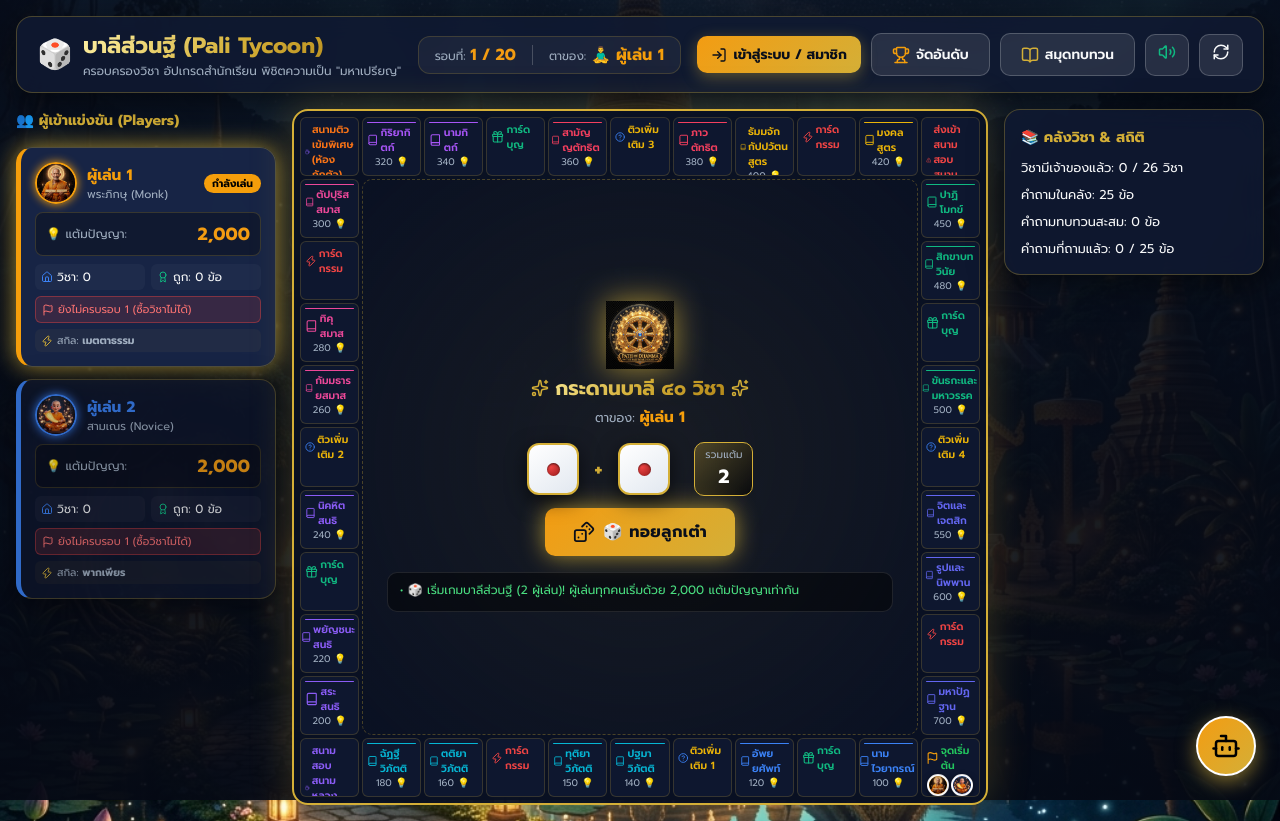
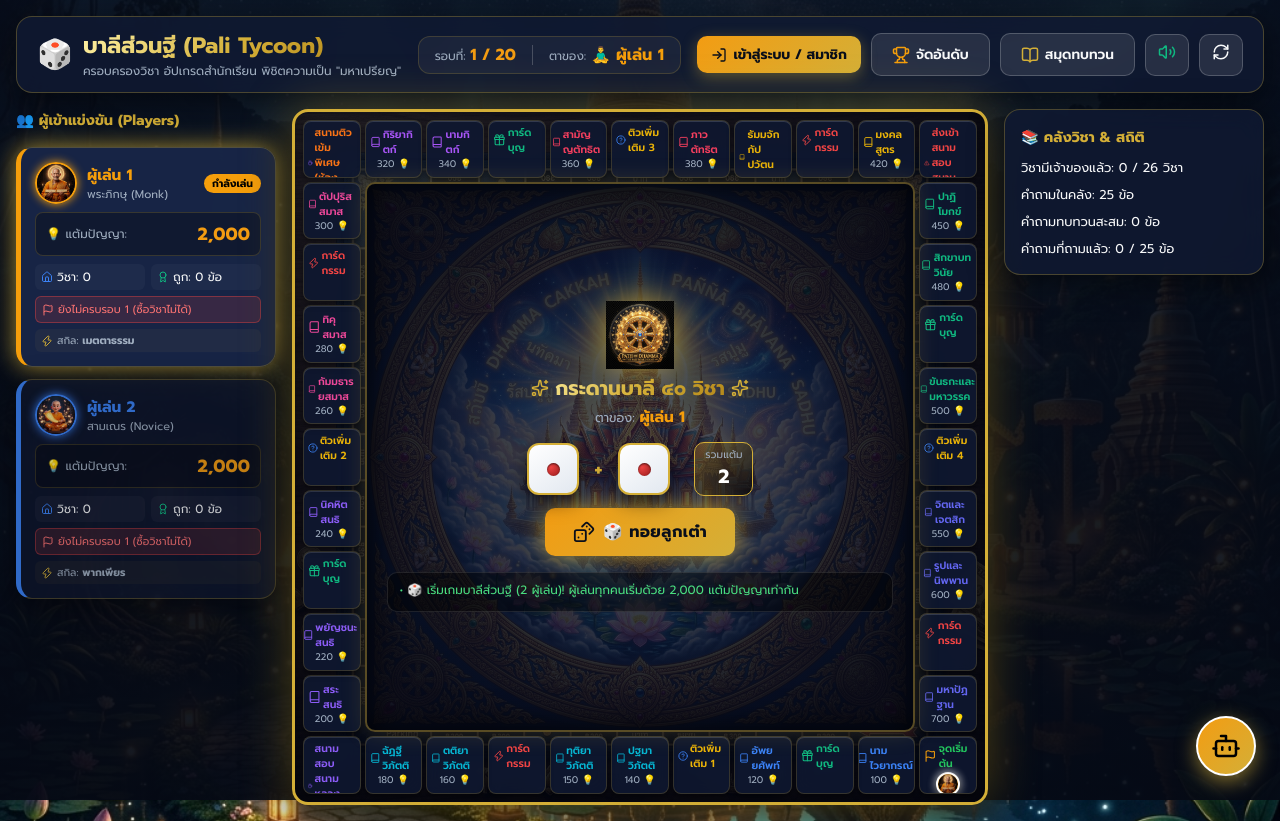
Before and after one commit to purinut357159-droid/pali, a React (Vite) app: page / in a window 1280 px wide. Both pictures are taken after a click on the button "เริ่มการแข่งขันบาลี". Built offline with nearby package versions, Linux system fonts and the light colour scheme.

Commit message:
Add custom luxury Thai Buddhist board playmat texture and illuminated center art

```diff
--- a/src/index.css
+++ b/src/index.css
@@ -184,23 +184,30 @@ body {
   display: grid;
   grid-template-columns: repeat(11, 1fr);
   grid-template-rows: repeat(11, 1fr);
-  gap: 3px;
+  gap: 4px;
   width: 100%;
-  max-width: 820px;
+  max-width: 840px;
   aspect-ratio: 1 / 1;
   margin: 0 auto;
-  background: rgba(10, 17, 35, 0.95);
-  padding: 6px;
+  background:
+    linear-gradient(rgba(8, 14, 30, 0.82), rgba(5, 9, 22, 0.88)),
+    url('/images/board_mat.png') center/cover no-repeat;
+  padding: 8px;
   border-radius: var(--radius-lg);
-  border: 2px solid var(--primary-gold);
-  box-shadow: 0 0 40px rgba(212, 175, 55, 0.25);
+  border: 3px solid var(--primary-gold);
+  box-shadow:
+    0 0 50px rgba(212, 175, 55, 0.35),
+    0 20px 45px rgba(0, 0, 0, 0.8),
+    inset 0 0 30px rgba(0, 0, 0, 0.6);
   position: relative;
 }
 
 .board-tile {
-  background: var(--bg-card);
-  border: 1px solid rgba(212, 175, 55, 0.2);
-  border-radius: 6px;
+  background: rgba(15, 24, 48, 0.9);
+  backdrop-filter: blur(8px);
+  -webkit-backdrop-filter: blur(8px);
+  border: 1px solid rgba(212, 175, 55, 0.25);
+  border-radius: 8px;
   padding: 4px;
   display: flex;
   flex-direction: column;
@@ -208,16 +215,20 @@ body {
   justify-content: space-between;
   font-size: 0.68rem;
   cursor: pointer;
-  transition: all 0.2s ease;
+  transition: all 0.2s cubic-bezier(0.34, 1.56, 0.64, 1);
   position: relative;
   overflow: hidden;
+  box-shadow:
+    0 3px 6px rgba(0, 0, 0, 0.5),
+    inset 0 1px 0 rgba(255, 255, 255, 0.15);
 }
 
 .board-tile:hover {
-  transform: scale(1.05);
-  z-index: 10;
+  transform: translateY(-4px) scale(1.05);
+  z-index: 20;
   border-color: var(--primary-gold);
-  box-shadow: 0 4px 15px rgba(212, 175, 55, 0.4);
+  background: rgba(25, 38, 72, 0.96);
+  box-shadow: 0 8px 20px rgba(212, 175, 55, 0.5);
 }
 
 .board-tile-category-bar {
@@ -225,31 +236,38 @@ body {
   height: 6px;
   border-radius: 3px;
   margin-bottom: 2px;
+  box-shadow: inset 0 1px 1px rgba(255, 255, 255, 0.4);
 }
 
 .board-center {
   grid-column: 2 / 11;
   grid-row: 2 / 11;
-  background: radial-gradient(circle at center, rgba(212, 175, 55, 0.08) 0%, rgba(10, 17, 35, 0.95) 100%);
+  background:
+    radial-gradient(circle at center, rgba(16, 26, 54, 0.7) 0%, rgba(6, 10, 24, 0.94) 80%),
+    url('/images/center_art.png') center/cover no-repeat;
   border-radius: var(--radius-md);
-  border: 1px dashed var(--border-gold);
+  border: 2px solid rgba(212, 175, 55, 0.4);
+  box-shadow:
+    inset 0 0 35px rgba(0, 0, 0, 0.85),
+    0 0 25px rgba(212, 175, 55, 0.2);
   display: flex;
   flex-direction: column;
   align-items: center;
   justify-content: center;
-  padding: 24px;
+  padding: 16px 20px;
   position: relative;
+  overflow: hidden;
 }
 
 .player-token {
-  width: 22px;
-  height: 22px;
+  width: 24px;
+  height: 24px;
   border-radius: 50%;
   display: flex;
   align-items: center;
   justify-content: center;
   font-size: 0.75rem;
-  box-shadow: 0 2px 6px rgba(0, 0, 0, 0.6);
+  box-shadow: 0 3px 8px rgba(0, 0, 0, 0.7), 0 0 8px currentColor;
   border: 2px solid #ffffff;
   transition: all 0.2s cubic-bezier(0.34, 1.56, 0.64, 1);
 }
```
Also changed, not shown: public/images/board_mat.png (added), public/images/center_art.png (added).
